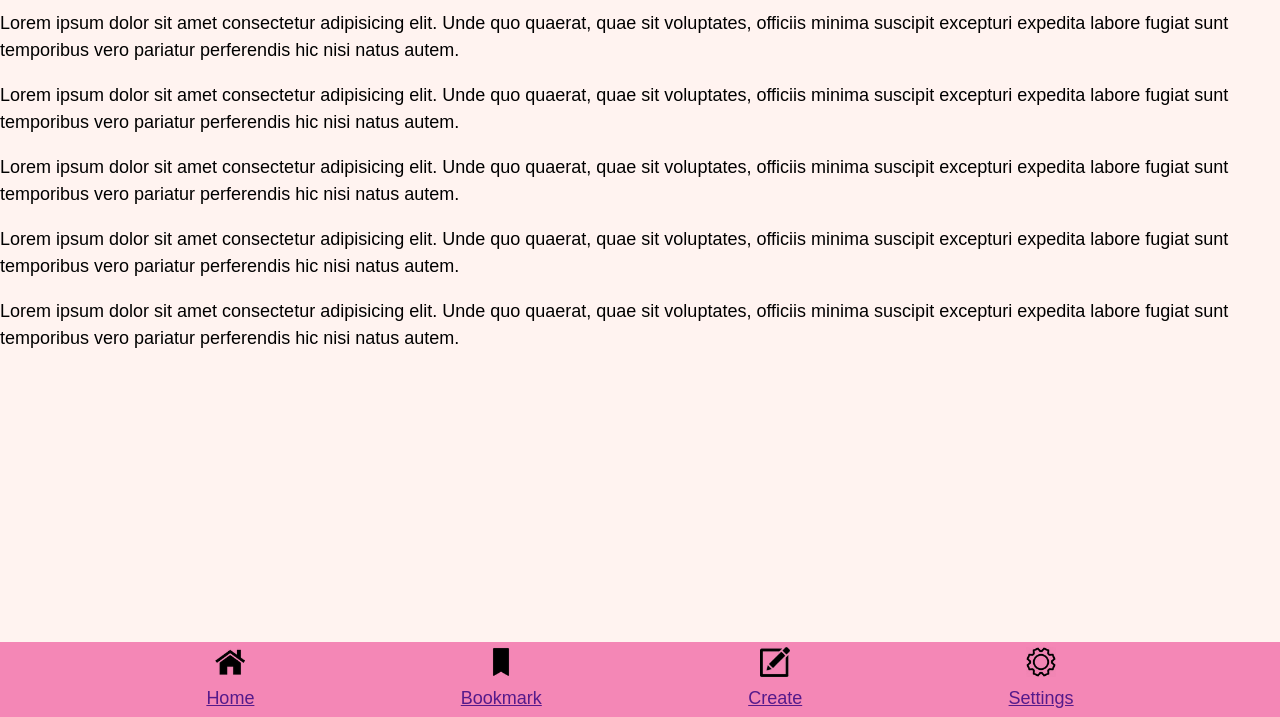
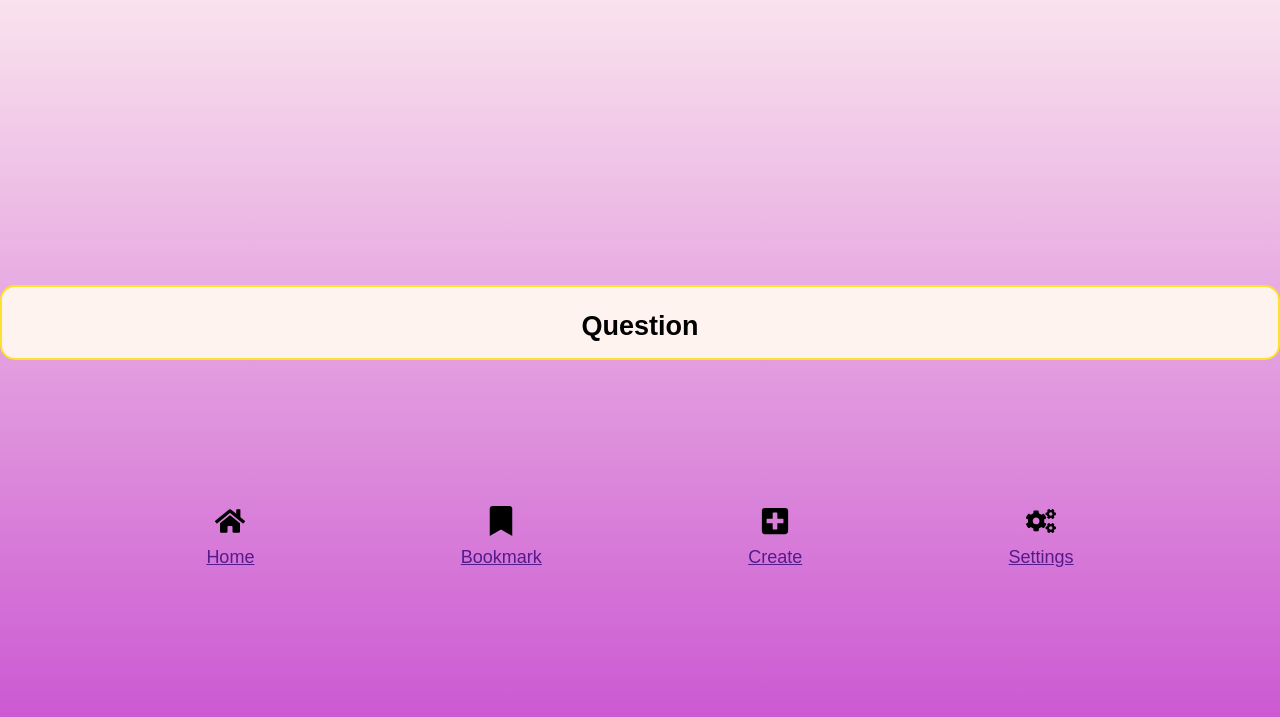
Before and after one commit to dw0111/quiz-app, a website: page index.html in a window 1280 px wide. Shown: the part 83-800 px from the top of the page. Drawn offline with Linux system fonts and the light colour scheme.

Commit message:
Finalise nav design

```diff
--- a/index.html
+++ b/index.html
@@ -11,47 +11,14 @@
       <h1>Quiz App</h1>
     </header>
 
-    <main class="app-grid__main">
-      <p>
-        Lorem ipsum dolor sit amet consectetur adipisicing elit. Unde quo
-        quaerat, quae sit voluptates, officiis minima suscipit excepturi
-        expedita labore fugiat sunt temporibus vero pariatur perferendis hic
-        nisi natus autem.
-      </p>
-
-      <p>
-        Lorem ipsum dolor sit amet consectetur adipisicing elit. Unde quo
-        quaerat, quae sit voluptates, officiis minima suscipit excepturi
-        expedita labore fugiat sunt temporibus vero pariatur perferendis hic
-        nisi natus autem.
-      </p>
-
-      <p>
-        Lorem ipsum dolor sit amet consectetur adipisicing elit. Unde quo
-        quaerat, quae sit voluptates, officiis minima suscipit excepturi
-        expedita labore fugiat sunt temporibus vero pariatur perferendis hic
-        nisi natus autem.
-      </p>
-
-      <p>
-        Lorem ipsum dolor sit amet consectetur adipisicing elit. Unde quo
-        quaerat, quae sit voluptates, officiis minima suscipit excepturi
-        expedita labore fugiat sunt temporibus vero pariatur perferendis hic
-        nisi natus autem.
-      </p>
-
-      <p>
-        Lorem ipsum dolor sit amet consectetur adipisicing elit. Unde quo
-        quaerat, quae sit voluptates, officiis minima suscipit excepturi
-        expedita labore fugiat sunt temporibus vero pariatur perferendis hic
-        nisi natus autem.
-      </p>
-    </main>
-
+    <main class="app-grid__main"></main>
+    <section class="main__card">
+      <h2>Question</h2>
+    </section>
     <nav class="app-grid__nav">
       <a class="nav__link" href="">
         <img
-          src="../images/home-icon.png"
+          src="../images/home-solid.svg"
           alt="Home"
           width="30"
           height="30"
@@ -59,7 +26,7 @@
       >
       <a class="nav__link" href="">
         <img
-          src="../images/bookmark-icon.png"
+          src="../images/bookmark-solid.svg"
           alt="Bookmark"
           width="30"
           height="30"
@@ -68,7 +35,7 @@
       >
       <a class="nav__link" href="">
         <img
-          src="../images/create-icon.png"
+          src="../images/plus-square-solid.svg"
           alt="Create"
           width="30"
           height="30"
@@ -76,12 +43,7 @@
         <br />Create</a
       >
       <a class="nav__link" href="">
-        <img
-          src="../images/setting-icon.png"
-          alt="Icon"
-          width="30"
-          height="30"
-        />
+        <img src="../images/cogs-solid.svg" alt="Icon" width="30" height="30" />
         <br />Settings</a
       >
     </nav>
--- a/styles/_base.css
+++ b/styles/_base.css
@@ -22,5 +22,7 @@ button {
 }
 
 .app-grid__main {
+  display: grid;
+  justify-content: start;
   overflow-y: scroll;
 }
--- a/styles/components/_app-grid.css
+++ b/styles/components/_app-grid.css
@@ -2,5 +2,5 @@
   display: grid;
   grid-template-rows: 75px auto 75px;
   height: 100vh;
-  background-color: var(--color-snow);
+  background: linear-gradient(var(--color-snow), var(--color-lilac));
 }
--- a/styles/components/_nav.css
+++ b/styles/components/_nav.css
@@ -1,7 +1,6 @@
 .app-grid__nav {
   display: flex;
   flex-wrap: nowrap;
-  background-color: var(--color-pink);
   justify-content: space-evenly;
   align-items: center;
   text-align: center;
--- /dev/null
+++ b/styles/components/_question-card.css
@@ -0,0 +1,5 @@
+.main__card {
+  border: 2px solid var(--color-yellow);
+  border-radius: 15px;
+  background-color: var(--color-snow);
+}
--- a/styles/index.css
+++ b/styles/index.css
@@ -3,3 +3,4 @@
 @import 'components/_nav.css';
 @import 'components/_quiz-card.css';
 @import '_variables.css';
+@import 'components/_question-card.css';
```
Also changed, not shown: images/bookmark-solid.svg (added), images/cogs-solid.svg (added), images/home-solid.svg (added), images/plus-square-solid.svg (added).
